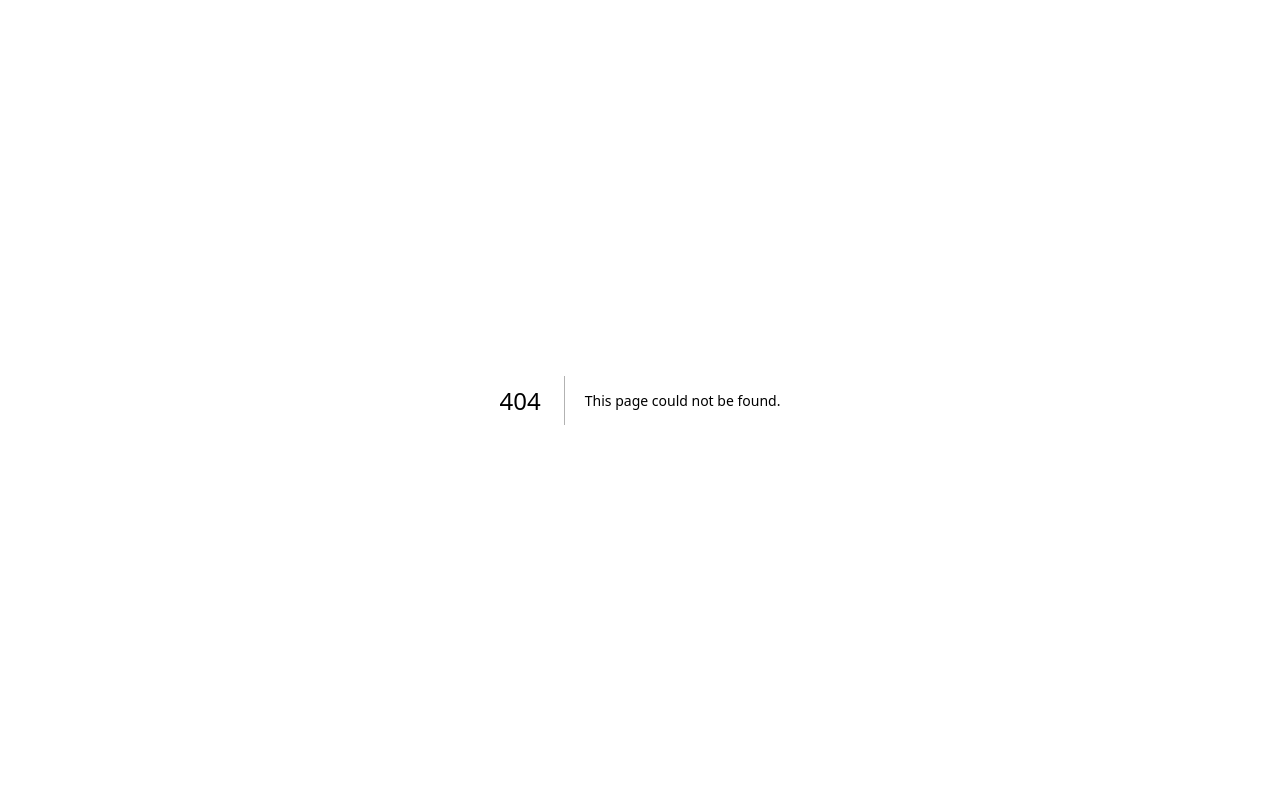
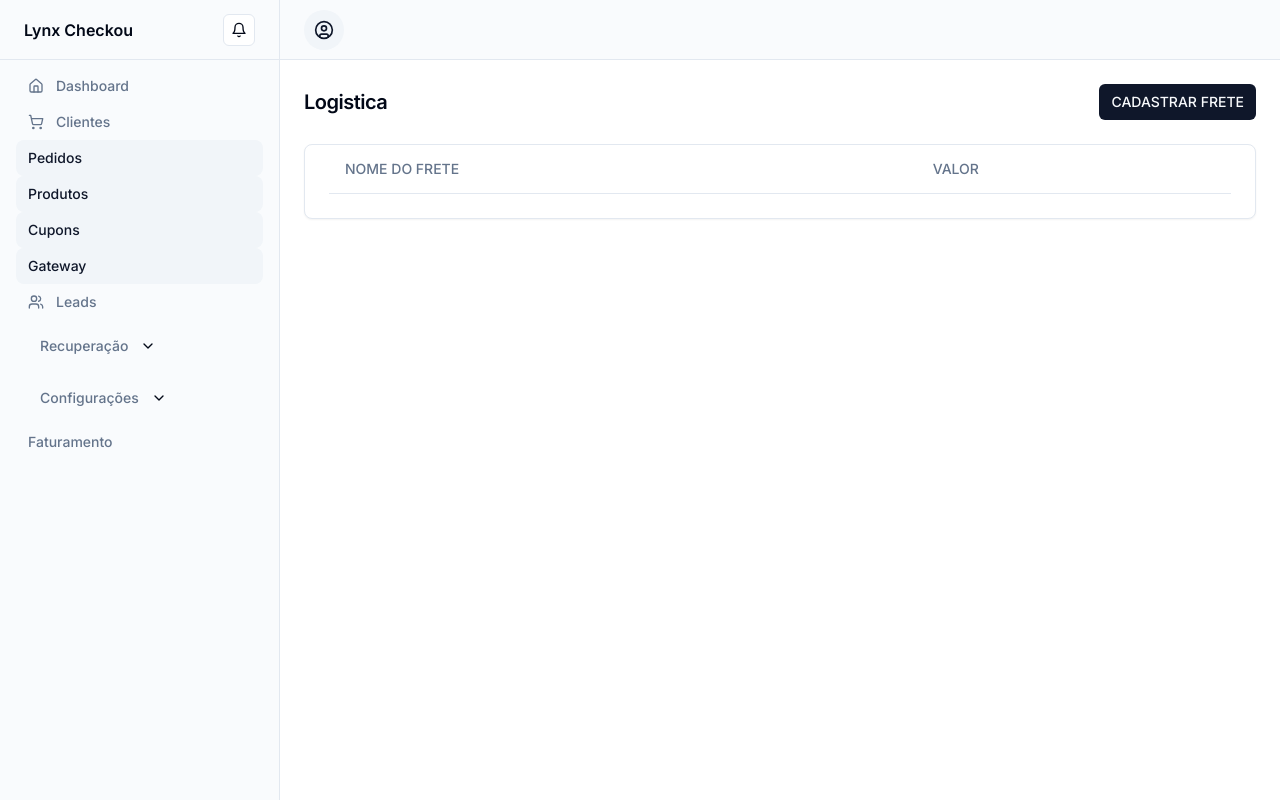
Before and after one commit to gabriel12121/lynx-checkout, a Next.js app: page /settings/logistica in a window 1280 px wide. Before the commit this address had no page. Built offline with nearby package versions, Linux system fonts and the light colour scheme.

Commit message:
modific logistica

```diff
--- a/src/app/(user)/layout.tsx
+++ b/src/app/(user)/layout.tsx
@@ -93,7 +93,7 @@
               </Link>
                     <Collapsible className="group">
             <CollapsibleTrigger className="flex items-center justify-between rounded-md px-3 py-2 text-sm font-medium transition-colors hover:bg-muted group-[.open]:bg-muted">
-              <Link href="#" className="flex items-center gap-3 rounded-lg px-3 py-2 text-muted-foreground transition-all hover:text-primary" prefetch={false}>
+              <Link href="#" className="flex items-center gap-3 rounded-lg px-3 py-2 text-muted-foreground transition-all hover:text-primary" >
                 Recuperação
               </Link>
               <ChevronDown className="h-4 w-4 transition-transform group-[.open]:rotate-180" />
@@ -118,7 +118,7 @@
           </Collapsible>
                     <Collapsible className="group">
             <CollapsibleTrigger className="flex items-center justify-between rounded-md px-3 py-2 text-sm font-medium transition-colors hover:bg-muted group-[.open]:bg-muted">
-              <Link href="#" className="flex items-center gap-3 rounded-lg px-3 py-2 text-muted-foreground transition-all hover:text-primary" prefetch={false}>
+              <Link href="#" className="flex items-center gap-3 rounded-lg px-3 py-2 text-muted-foreground transition-all hover:text-primary" >
                 Configurações
               </Link>
               <ChevronDown className="h-4 w-4 transition-transform group-[.open]:rotate-180" />
@@ -127,28 +127,28 @@
               <Link
                 href="/setting/geral"
                 className="flex items-center rounded-md px-3 py-2 text-sm font-medium transition-colors hover:bg-muted"
-                prefetch={false}
+
               >
                 Geral
               </Link>
               <Link
-                href="setting/logistic"
+                href="settings/logistica"
                 className="flex items-center rounded-md px-3 py-2 text-sm font-medium transition-colors hover:bg-muted"
-                prefetch={false}
+
               >
                 Logistica
               </Link>
               <Link
                 href="/gateway"
                 className="flex items-center rounded-md px-3 py-2 text-sm font-medium transition-colors hover:bg-muted"
-                prefetch={false}
+
               >
                 Pagamentos
               </Link>
                             <Link
                 href="/app"
                 className="flex items-center rounded-md px-3 py-2 text-sm font-medium transition-colors hover:bg-muted"
-                prefetch={false}
+
               >
                 Integrações
               </Link>
--- a/src/app/(user)/settings/logistic/page.tsx
+++ b/src/app/(user)/settings/logistica/page.tsx
@@ -12,7 +12,7 @@
 } from "@/components/ui/card"
 import { Button } from "@/components/ui/button"
 
-export default function Logistic(){
+export default function Logistica(){
     return(
     <>
             <div className="flex items-center gap-4">
--- a/src/components/header.tsx
+++ b/src/components/header.tsx
@@ -29,12 +29,11 @@
               </Button>
             </DropdownMenuTrigger>
             <DropdownMenuContent align="end">
-              <DropdownMenuLabel>My Account</DropdownMenuLabel>
+              <DropdownMenuLabel>minha conta</DropdownMenuLabel>
               <DropdownMenuSeparator />
-              <DropdownMenuItem>Settings</DropdownMenuItem>
-              <DropdownMenuItem>Support</DropdownMenuItem>
+              <DropdownMenuItem>Configurações</DropdownMenuItem>
               <DropdownMenuSeparator />
-              <DropdownMenuItem>Logout</DropdownMenuItem>
+              <DropdownMenuItem>Sair</DropdownMenuItem>
             </DropdownMenuContent>
           </DropdownMenu>
         </header>
--- a/src/components/mobile-nav.tsx
+++ b/src/components/mobile-nav.tsx
@@ -100,7 +100,7 @@
                   Leads
                 </Link>
                               <Link
-                href="setting/logistic"
+                href="/settings/logistica"
                 className="mx-[-0.65rem] flex items-center gap-4 rounded-xl px-3 py-2 text-muted-foreground hover:text-foreground"
                 prefetch={false}
               >
```
Also changed, not shown: src/app/(user)/settings/logistica/create/page.tsx (renamed from src/app/(user)/settings/logistic/create/create.tsx).
